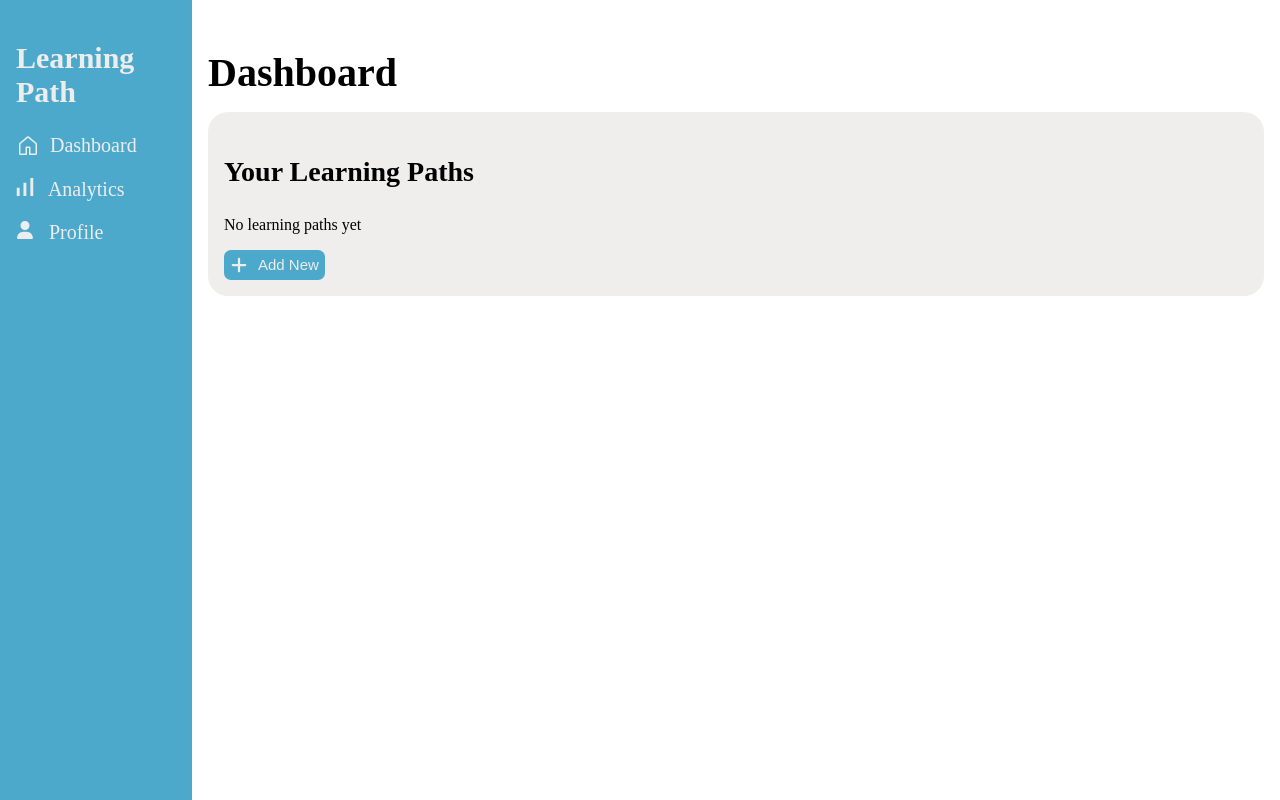
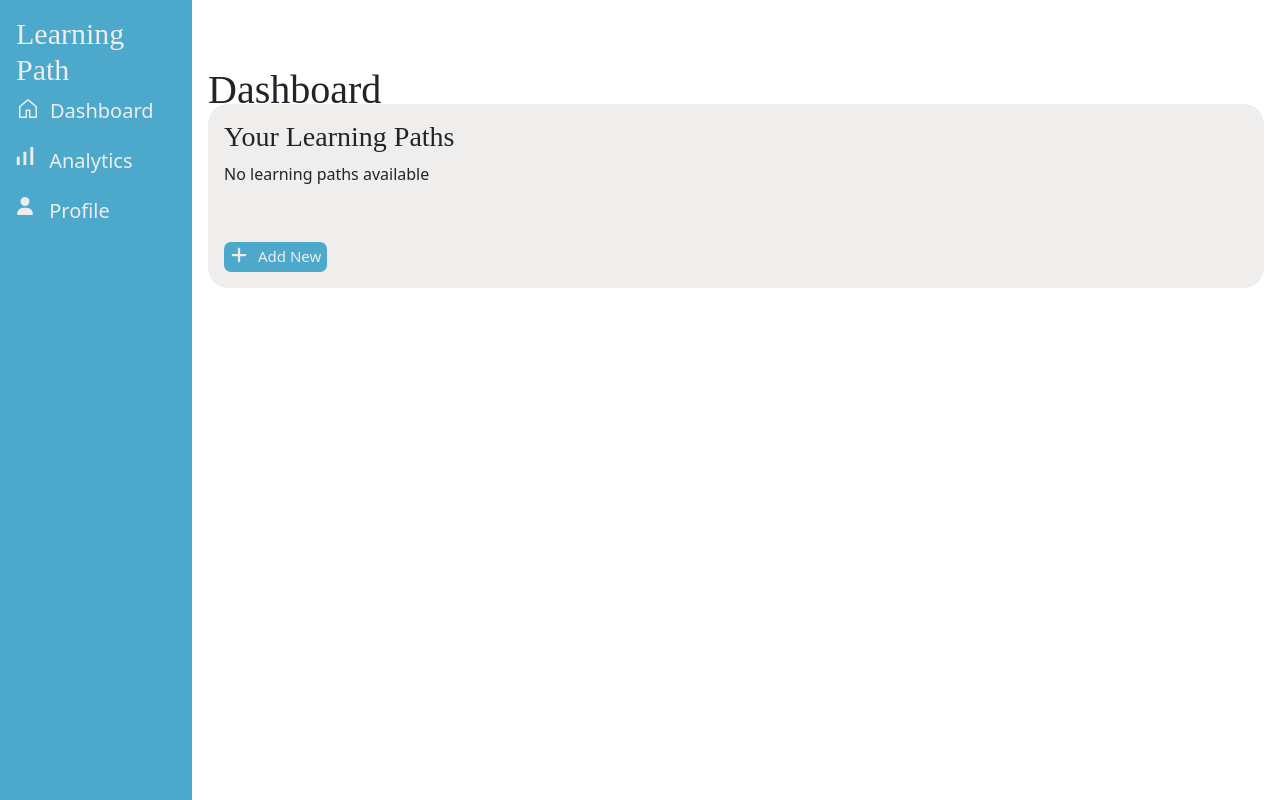
Before and after one commit to akshaypatra/LearningPathDashboard-frontend, a React (Create React App) app: page / in a window 1280 px wide. Built offline with nearby package versions, Linux system fonts and the light colour scheme.

Commit message:
created alert component and used useContext for global state management of learning path

```diff
--- a/public/index.html
+++ b/public/index.html
@@ -10,34 +10,16 @@
       content="Web site created using create-react-app"
     />
     <link rel="apple-touch-icon" href="%PUBLIC_URL%/logo192.png" />
-    <!--
-      manifest.json provides metadata used when your web app is installed on a
-      user's mobile device or desktop. See https://developers.google.com/web/fundamentals/web-app-manifest/
-    -->
+
     <link rel="manifest" href="%PUBLIC_URL%/manifest.json" />
-    <!--
-      Notice the use of %PUBLIC_URL% in the tags above.
-      It will be replaced with the URL of the `public` folder during the build.
-      Only files inside the `public` folder can be referenced from the HTML.
 
-      Unlike "/favicon.ico" or "favicon.ico", "%PUBLIC_URL%/favicon.ico" will
-      work correctly both with client-side routing and a non-root public URL.
-      Learn how to configure a non-root public URL by running `npm run build`.
-    -->
-    <title>React App</title>
+    <title>Learning Path</title>
+    <link href="https://cdn.jsdelivr.net/npm/bootstrap@5.3.3/dist/css/bootstrap.min.css" rel="stylesheet" integrity="sha384-QWTKZyjpPEjISv5WaRU9OFeRpok6YctnYmDr5pNlyT2bRjXh0JMhjY6hW+ALEwIH" crossorigin="anonymous">
   </head>
   <body>
     <noscript>You need to enable JavaScript to run this app.</noscript>
     <div id="root"></div>
-    <!--
-      This HTML file is a template.
-      If you open it directly in the browser, you will see an empty page.
 
-      You can add webfonts, meta tags, or analytics to this file.
-      The build step will place the bundled scripts into the <body> tag.
-
-      To begin the development, run `npm start` or `yarn start`.
-      To create a production bundle, use `npm run build` or `yarn build`.
-    -->
+    <script src="https://cdn.jsdelivr.net/npm/bootstrap@5.3.3/dist/js/bootstrap.bundle.min.js" integrity="sha384-YvpcrYf0tY3lHB60NNkmXc5s9fDVZLESaAA55NDzOxhy9GkcIdslK1eN7N6jIeHz" crossorigin="anonymous"></script>
   </body>
 </html>
--- a/src/App.js
+++ b/src/App.js
@@ -4,9 +4,26 @@ import TeacherDashboard from './pages/TeacherDashboard';
 import NavBar from './components/NavBar';
 import { BrowserRouter,Routes,Route } from 'react-router-dom';
 import AddNewLearningPath from './components/AddNewLearningPath';
+import { useState } from 'react';
+import Alert from './components/Alert';
+import { LearningPathProvider } from './Context/LearningPathContext';
+
+function App() {
+
+  const [alert, setAlert] = useState(null);
+
+  const showAlert=(message,type)=>{
 
 
-function App() {
+        setAlert({
+              msg:message,
+              type:type
+                })
+              setTimeout(() => {
+                setAlert(null);
+              }, 2000);
+  }
+
   return (
     <BrowserRouter>
     <div className="App">
@@ -14,10 +31,15 @@ function App() {
         <NavBar/>
       </section>
       <section className='body-section'>
+        <Alert alert={alert}/>
+        <LearningPathProvider>
         <Routes>
-          <Route path='/'  element={<TeacherDashboard/>} />
-          <Route path='/new-learning-path' element={<AddNewLearningPath/>} />
+
+          <Route path='/'  element={<TeacherDashboard showAlert={showAlert} />}  />
+          <Route path='/new-learning-path' element={<AddNewLearningPath showAlert={showAlert} />} />
+
        </Routes>
+       </LearningPathProvider>
        </section>
     </div>
     </BrowserRouter>
--- /dev/null
+++ b/src/Context/LearningPathContext.js
@@ -0,0 +1,15 @@
+import React, { createContext, useState } from 'react';
+
+
+export const LearningPathContext = createContext();
+
+
+export const LearningPathProvider = ({ children }) => {
+    const [learningPaths, setLearningPaths] = useState([]);
+
+    return (
+      <LearningPathContext.Provider value={{ learningPaths, setLearningPaths }}>
+        {children}
+      </LearningPathContext.Provider>
+    );
+};
--- a/src/components/AddNewLearningPath.js
+++ b/src/components/AddNewLearningPath.js
@@ -1,8 +1,9 @@
-import React, { useState } from 'react';
+import React, { useState,useContext } from 'react';
 import { TextField, Button, Typography, Paper, Grid2 } from '@mui/material';
 import LearningPathComponent from './LearningPathComponent'; // Import the learning path component
+import { LearningPathContext } from '../Context/LearningPathContext';
 
-export default function AddNewLearningPath() {
+export default function AddNewLearningPath(props) {
   const [unitNumber, setUnitNumber] = useState(1);
   const [generateLearningPath, setGenerateLearningPath] = useState(false);
   const [unitName, setUnitName] = useState("");
@@ -10,6 +11,8 @@ export default function AddNewLearningPath() {
   const [topics, setTopics] = useState([{ topicName: "", day: 1 }]);
   const [units, setUnits] = useState([]);
   const [globalDay, setGlobalDay] = useState(1);
+
+  const { learningPaths, setLearningPaths } = useContext(LearningPathContext);
 
   const handleSubmit = (e) => {
     e.preventDefault();
@@ -23,6 +26,21 @@ export default function AddNewLearningPath() {
     setUnitName("");
     setTopics([{ topicName: "", day: globalDay + 1 }]);
     setGlobalDay(globalDay + 1);
+  };
+
+
+  const generatePath = () => {
+    const newLearningPath = {
+      learningPathId: String(learningPaths.length + 1),  // Assign a unique ID based on the current number of paths
+      subjectName,
+      learningPath: [...units],
+    };
+
+    // Update the global state by adding the new learning path to the array
+    setLearningPaths([...learningPaths, newLearningPath]);
+
+    setGenerateLearningPath(true) ;
+    props.showAlert("Learning path generated successfully","success");
   };
 
   const handleTopicChange = (index, event) => {
@@ -42,6 +60,7 @@ export default function AddNewLearningPath() {
       const newTopics = topics.slice(0, -1);
       setTopics(newTopics);
       setGlobalDay(globalDay - 1);
+      props.showAlert("Topic removed successfully","success");
     }
   };
 
@@ -115,12 +134,12 @@ export default function AddNewLearningPath() {
           Add Topic
         </Button>
 
-        <Button type="submit" variant="contained" color="primary" style={{ marginTop: '10px' }}>
+        <Button type="submit" onClick={()=>{props.showAlert("Unit saved  successfully","success");}}  variant="contained" color="primary" style={{ marginTop: '10px' }}>
           Save Unit & Add Next Unit
         </Button>
 
         <Button
-          onClick={() => setGenerateLearningPath(true)}
+          onClick={generatePath}
           variant="contained"
           color="primary"
           style={{ marginTop: '10px' }}
@@ -138,7 +157,7 @@ export default function AddNewLearningPath() {
     <section className='generated-learning-path-section'>
         <h1 className='generated-learning-path-section-header'>Generated Learning Path</h1>
         {generateLearningPath ? (
-          <LearningPathComponent learningData={finalData} />
+          <LearningPathComponent learningData={finalData}  />
         ) : (
           <Typography variant="body1" color="textSecondary" className='alternate-message-learning-path'>
             No learning path generated.
--- /dev/null
+++ b/src/components/Alert.js
@@ -0,0 +1,26 @@
+import React from "react";
+
+const Alert = (props) => {
+
+  const capitalize = (word) => {
+    if( word==='danger'){
+      word="error"
+    }
+    const lower = word.toLowerCase();
+    return lower.charAt(0).toUpperCase() + lower.slice(1);
+  };
+  return (
+    <div style={{ height: "50px" }}>
+      {props.alert && (
+        <div
+          className={`alert alert-${props.alert.type} alert-dismissible fade show`}
+          role="alert"
+        >
+          <strong>{capitalize(props.alert.type)}</strong> : {props.alert.msg}
+        </div>
+      )}
+    </div>
+  );
+};
+
+export default Alert;
--- a/src/components/LearningPathComponent.js
+++ b/src/components/LearningPathComponent.js
@@ -8,6 +8,7 @@ const LearningPathComponent = ({ learningData }) => {
       unit.topics.forEach((topic) => {
         const day = topic.day;
         const topicEntry = {
+          unitNumber:unit.unitNumber,
           unitName: unit.unitName,
           topicName: topic.topicName,
         };
@@ -18,6 +19,7 @@ const LearningPathComponent = ({ learningData }) => {
         learningPath[day].push(topicEntry);
       });
     });
+
     return learningPath;
   };
 
@@ -37,7 +39,7 @@ const LearningPathComponent = ({ learningData }) => {
                 {learningPath[day].map((topic, index) => (
                   <li key={index}>
                     <div className='learning-path-grid-component-body'>
-                        <p>Unit : {topic.unitName}</p>
+                        <p>Unit {topic.unitNumber} : {topic.unitName}</p>
 
                         <p>Topic : {topic.topicName}</p>
                     </div>
--- /dev/null
+++ b/src/components/LearningPathViewer.js
@@ -0,0 +1,33 @@
+import React, { useContext } from 'react';
+import { LearningPathContext } from '../Context/LearningPathContext';
+
+const LearningPathViewer = () => {
+  const { learningPaths } = useContext(LearningPathContext);
+
+  // Ensure learningPaths is defined and an array
+  if (!learningPaths || !learningPaths.length) {
+    return <p>No learning paths available</p>;
+  }
+
+  return (
+    <div>
+      {learningPaths.map((path, index) => (
+        <div key={index}>
+          <h2>Learning Path {path.learningPathId}: {path.subjectName}</h2>
+          {path.learningPath.map((unit, unitIndex) => (
+            <div key={unitIndex}>
+              <h3>Unit {unit.unitNumber}: {unit.unitName}</h3>
+              <ul>
+                {unit.topics.map((topic, topicIndex) => (
+                  <li key={topicIndex}>Day {topic.day}: {topic.topicName}</li>
+                ))}
+              </ul>
+            </div>
+          ))}
+        </div>
+      ))}
+    </div>
+  );
+};
+
+export default LearningPathViewer;
--- a/src/pages/TeacherDashboard.js
+++ b/src/pages/TeacherDashboard.js
@@ -1,6 +1,7 @@
 import React from 'react'
 import { useNavigate } from 'react-router-dom';
 import { FaPlus } from "react-icons/fa6";
+import LearningPathViewer from '../components/LearningPathViewer';
 
 export default function TeacherDashboard() {
     const navigate=useNavigate();
@@ -12,7 +13,7 @@ export default function TeacherDashboard() {
         <h1 className='teacher-dashboard-header'>Dashboard</h1>
         <section className='LearningPathsSection-teacher'>
             <h3 className='LearningPathsSection-teacher-header'>Your Learning Paths</h3>
-            No learning paths yet
+            <LearningPathViewer/>
             <br></br>
 
          <button onClick={goToAddLearningPathPage} className='learning-path-create-button'><FaPlus size={18}  className='react-icons' />Add New</button>
```
